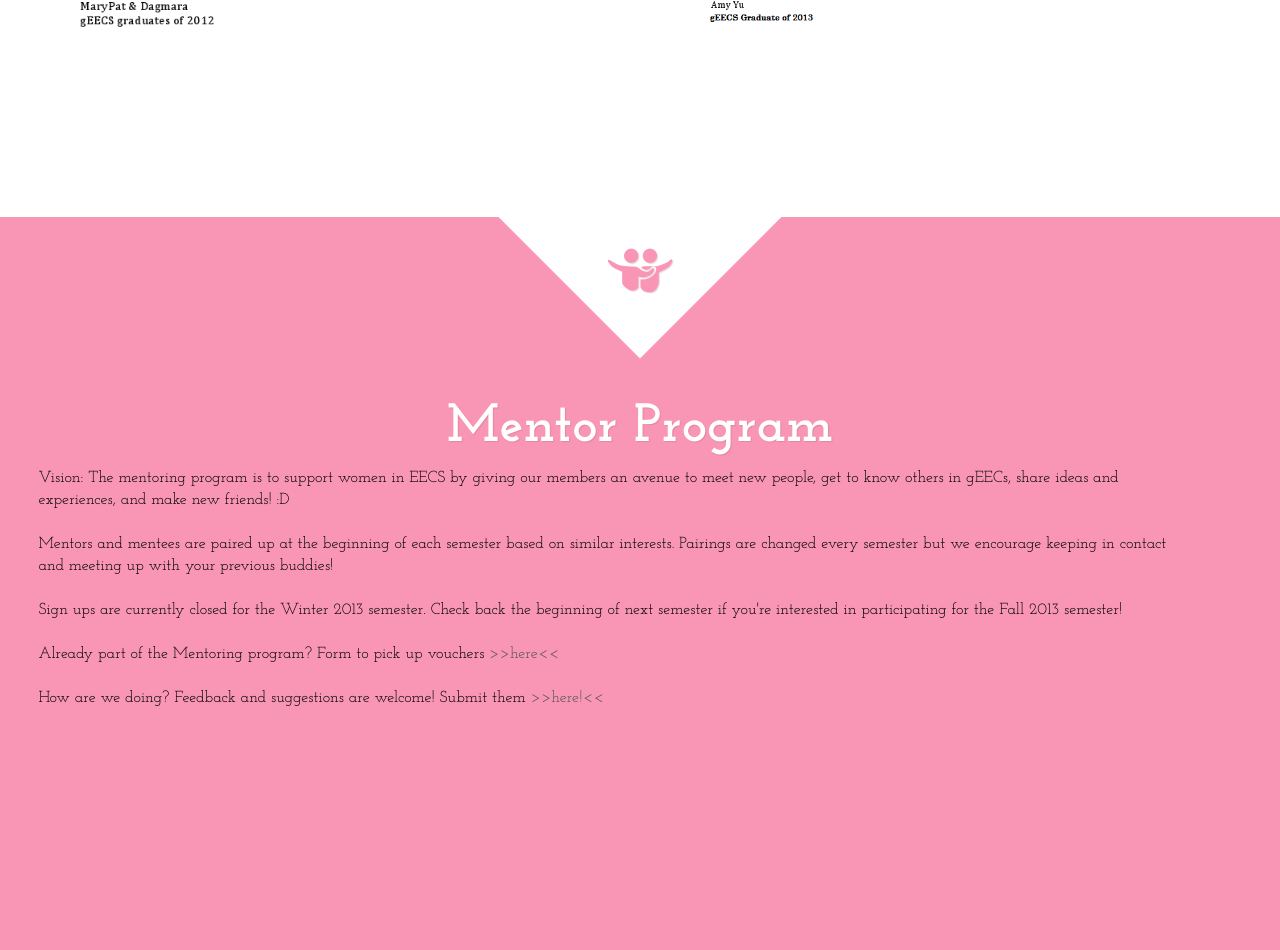
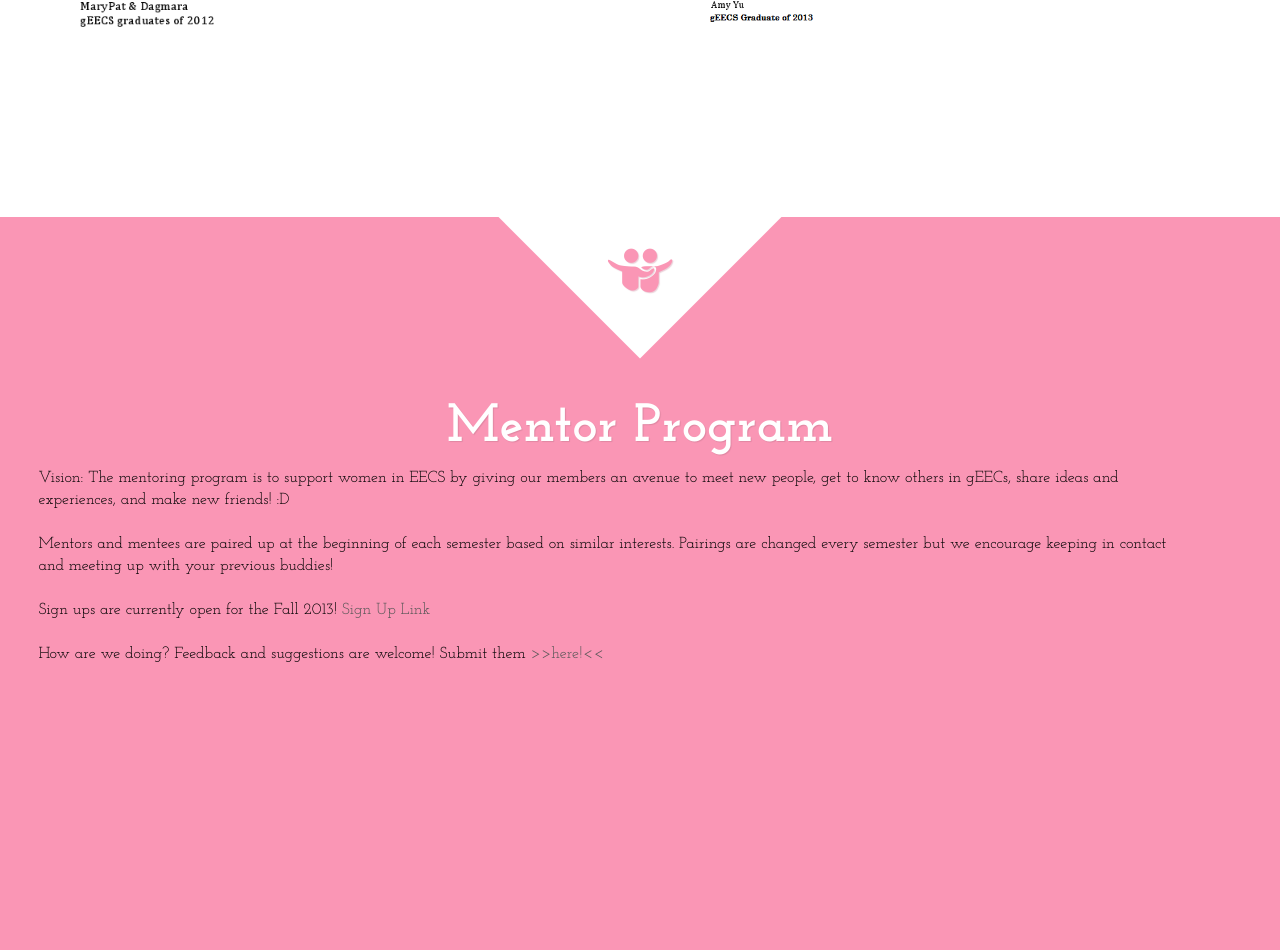
Before and after one commit to rlgeb/geecs-site, a plain HTML site: page index.html in a window 1280 px wide. Shown: the part 5383-6333 px from the top of the page. Drawn offline with nearby package versions, Linux system fonts and the light colour scheme; a script that the page names is missing.

Commit message:
update mentor info

```diff
--- a/index.html
+++ b/index.html
@@ -398,13 +398,12 @@
                   Mentors and mentees are paired up at the beginning of each semester based on similar interests.
                   Pairings are changed every semester but we encourage keeping in contact and meeting up with your previous buddies!
                  <br /><br />
-                 Sign ups are currently closed for the Winter 2013 semester. Check back the beginning of next semester if you're
-                 interested in participating for the Fall 2013 semester!
-                 <br /><br />
+                 Sign ups are currently open for the Fall 2013! <a href='https://docs.google.com/spreadsheet/embeddedform?formkey=dEJDNVRxVDFpMTlEa3Z6RzlmdUtJWGc6MQ'>Sign Up Link</a>
+                 <br /><br /><!--
                  Already part of the Mentoring program?
                  Form to pick up vouchers
                  <a href='https://docs.google.com/forms/d/112CI7oVp7fbwEwHwcAJ19t-8WKQfYYL4r8rIfo_Xr9Q/viewform'> >>here<<</a>
-                 <br /><br />
+                 <br /><br />-->
 
                  How are we doing? Feedback and suggestions are welcome! Submit them
                  <a href='https://docs.google.com/forms/d/1oFYEz9GPcV6s6uh0yZHphFbpiVXevLcpGm7xflVJiZM/viewform'>>>here!<<</a>
```
